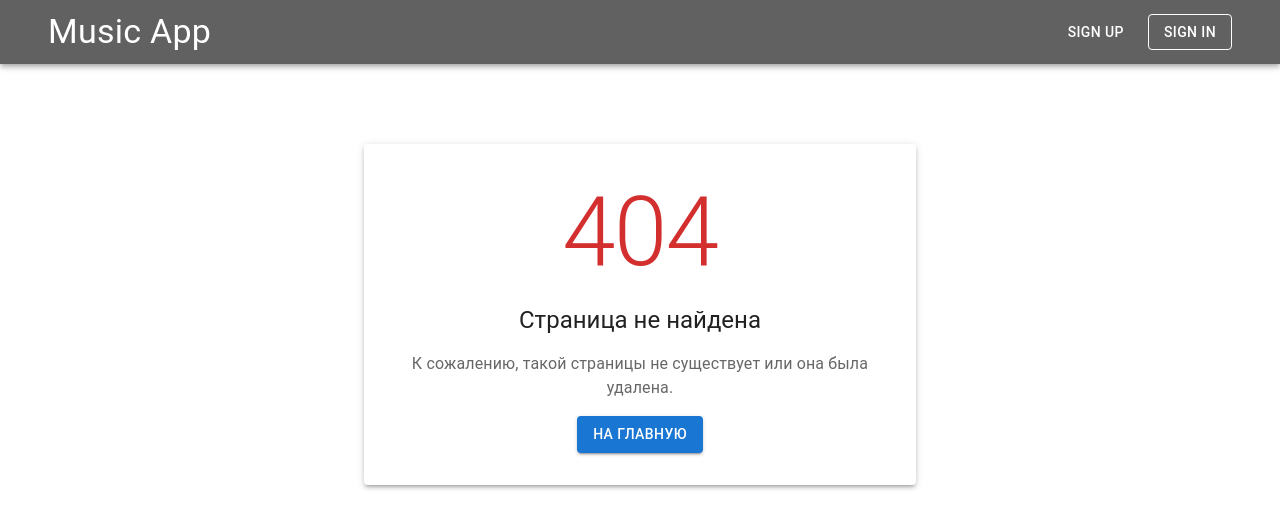
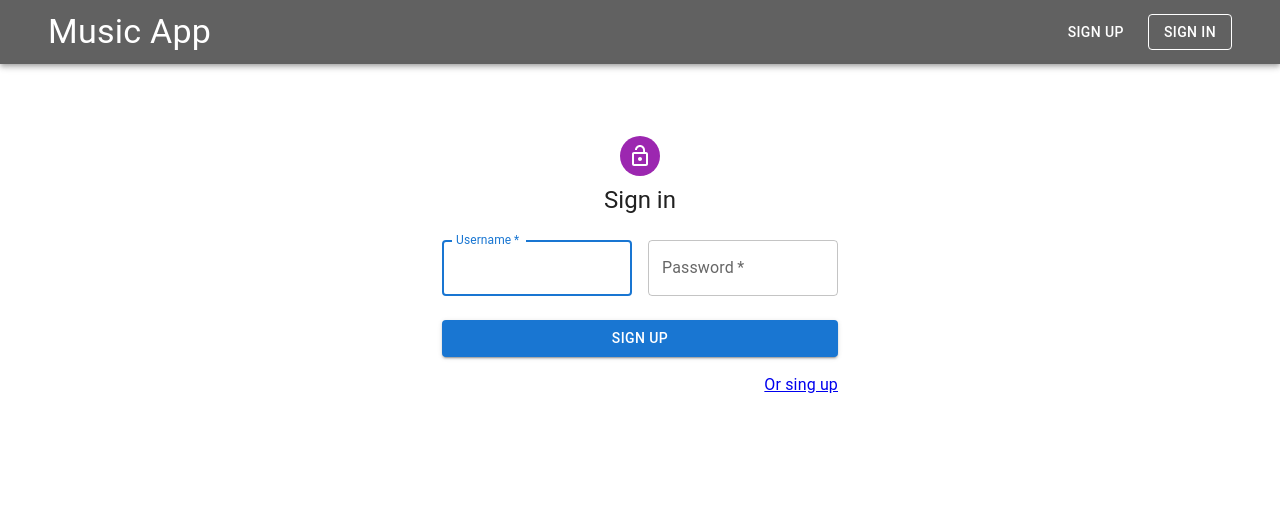
Before and after one commit to Shefler20/Music-App-Api-Mongoose-, a React (Vite) app in the folder frontend/: page /login in a window 1280 px wide. Before the commit this address had no page. Shown: the top 528 px of the page. Built offline with nearby package versions, Linux system fonts and the light colour scheme.

Commit message:
[frontend.4] сделал лигинку , контейнер, слайс, запрос, обработку ошибок, типы, подтянул либу toasty, изменил шапку добавив проверки и вынес в отдельные компоненты

```diff
--- a/frontend/package.json
+++ b/frontend/package.json
@@ -19,7 +19,8 @@
     "react": "^19.2.4",
     "react-dom": "^19.2.4",
     "react-redux": "^9.2.0",
-    "react-router-dom": "^7.13.2"
+    "react-router-dom": "^7.13.2",
+    "react-toastify": "^11.0.5"
   },
   "devDependencies": {
     "@babel/core": "^7.29.0",
--- a/frontend/src/App.tsx
+++ b/frontend/src/App.tsx
@@ -6,6 +6,7 @@ import ArtistAlbums from "./containers/ArtistAlbums/ArtistAlbums.tsx";
 import TracksInAlbum from "./containers/TracksInAlbum/TracksInAlbum.tsx";
 import Register from "./containers/Register/Register.tsx";
 import Header from "./components/Header/Header.tsx";
+import Login from "./containers/Login/Login.tsx";
 
 
 
@@ -16,6 +17,7 @@ const App = () => (
             <Routes>
                 <Route path="/" element={<Home/>} />
                 <Route path="/register" element={<Register/>}/>
+                <Route path="/login" element={<Login/>}/>
                 <Route path="/albums" element={<ArtistAlbums/>}/>
                 <Route path="/tracks" element={<TracksInAlbum/>}/>
 
--- /dev/null
+++ b/frontend/src/components/Header/AnonimusMenu/AnonymousMenu.tsx
@@ -0,0 +1,28 @@
+import {Button} from "@mui/material";
+import {NavLink} from "react-router-dom";
+
+
+const AnonymousMenu = () => {
+    return (
+        <>
+            <Button
+                color="inherit"
+                component={NavLink}
+                to="/register"
+            >
+                Sign Up
+            </Button>
+
+            <Button
+                variant="outlined"
+                color="inherit"
+                component={NavLink}
+                to="/login"
+            >
+                Sign In
+            </Button>
+        </>
+    );
+};
+
+export default AnonymousMenu;
--- a/frontend/src/components/Header/Header.tsx
+++ b/frontend/src/components/Header/Header.tsx
@@ -1,7 +1,12 @@
-import {AppBar, Box, Button, Container, Toolbar, Typography} from "@mui/material";
+import {AppBar, Box, Container, Toolbar, Typography} from "@mui/material";
 import {NavLink} from "react-router-dom";
+import {useAppSelector} from "../../app/hooks.ts";
+import {userSelector} from "../../features/users/usersSelectors.ts";
+import UserMenu from "./UserMenu/UserMenu.tsx";
+import AnonymousMenu from "./AnonimusMenu/AnonymousMenu.tsx";
 
 const Header= () => {
+    const user = useAppSelector(userSelector);
     return (
         <div>
             <AppBar position="static" sx={{ backgroundColor: "grey.700" }}>
@@ -14,22 +19,7 @@ const Header= () => {
                             >Music App</NavLink>
                         </Typography>
                         <Box sx={{ display: "flex", gap: 2 }}>
-                            <Button
-                                color="inherit"
-                                component={NavLink}
-                                to="/register"
-                            >
-                                Sign Up
-                            </Button>
-
-                            <Button
-                                variant="outlined"
-                                color="inherit"
-                                component={NavLink}
-                                to="/login"
-                            >
-                                Sign In
-                            </Button>
+                            {user ? <UserMenu user={user}/> : <AnonymousMenu/>}
                         </Box>
                     </Toolbar>
                 </Container>
--- /dev/null
+++ b/frontend/src/components/Header/UserMenu/UserMenu.tsx
@@ -0,0 +1,39 @@
+import {Button, Menu, MenuItem} from "@mui/material";
+import {useState} from "react";
+
+interface Props {
+    user: User;
+}
+
+const UserMenu: React.FC<Props> = ({user}) => {
+    const [anchorEl, setAnchorEl] = useState<HTMLElement | null>(null);
+
+    const handleClick = (e: React.MouseEvent<HTMLElement>) => {
+        setAnchorEl(e.currentTarget);
+    };
+
+    const handleClose = () => {
+        setAnchorEl(null);
+    };
+    return (
+        <>
+            <Button
+                variant="outlined"
+                onClick={handleClick}
+                color="inherit"
+            >
+                Hello {user.username}!
+            </Button>
+            <Menu
+                anchorEl={anchorEl}
+                keepMounted
+                open={Boolean(anchorEl)}
+                onClose={handleClose}
+            >
+                <MenuItem>Logout</MenuItem>
+            </Menu>
+        </>
+    );
+};
+
+export default UserMenu;
--- /dev/null
+++ b/frontend/src/containers/Login/Login.tsx
@@ -0,0 +1,113 @@
+import {Alert, Avatar, Box, Button, CircularProgress, Container, Grid, TextField, Typography} from "@mui/material";
+import {useState} from "react";
+import {Link, useNavigate} from "react-router-dom";
+import {useAppDispatch, useAppSelector} from "../../app/hooks.ts";
+import {loginErrorSelector, loginLoadingSelector,} from "../../features/users/usersSelectors.ts";
+import {login} from "../../features/users/usersSlice.ts";
+import {LockOpen} from "@mui/icons-material";
+
+
+const Login = () => {
+    const dispatch = useAppDispatch();
+    const error = useAppSelector(loginErrorSelector);
+    const loadingLogin = useAppSelector(loginLoadingSelector);
+    const navigate = useNavigate();
+
+    const [form, setForm] = useState<LoginMutation>({
+        username: "",
+        password: "",
+    });
+
+    const onInputChange = (e: React.ChangeEvent<HTMLInputElement>) => {
+        const {name, value} = e.target;
+        setForm(prevState => ({...prevState, [name]: value }));
+    };
+
+    const onSubmitHandler = async (e: React.FormEvent<HTMLFormElement>) => {
+        e.preventDefault();
+        try {
+            await dispatch(login(form)).unwrap();
+            setForm({
+                username: "",
+                password: "",
+            });
+            navigate("/");
+        } catch (e) {
+            console.log(e);
+        }
+    };
+
+    return (
+        <>
+            <Container component="main" maxWidth="xs">
+                <Box
+                    sx={{
+                        marginTop: 8,
+                        display: 'flex',
+                        flexDirection: 'column',
+                        alignItems: 'center',
+                    }}
+                >
+                    <Avatar sx={{ m: 1, bgcolor: 'secondary.main' }}>
+                        <LockOpen />
+                    </Avatar>
+                    <Typography component="h1" variant="h5">
+                        Sign in
+                    </Typography>
+
+                    {error && <Alert severity="error" sx={{mt: 3, width:"100%"}}>{error.message}</Alert>}
+
+                    <Box component="form" noValidate onSubmit={onSubmitHandler} sx={{ mt: 3 }}>
+                        <Grid container spacing={2}>
+                            <Grid size={{xs: 12, sm: 6}}>
+                                <TextField
+                                    autoComplete="given-name"
+                                    name="username"
+                                    required
+                                    fullWidth
+                                    id="username"
+                                    label="Username"
+                                    autoFocus
+                                    value={form.username}
+                                    onChange={onInputChange}
+                                    disabled={loadingLogin}
+                                />
+                            </Grid>
+                            <Grid size={{xs: 12, sm: 6}}>
+                                <TextField
+                                    required
+                                    fullWidth
+                                    name="password"
+                                    label="Password"
+                                    type="password"
+                                    id="password"
+                                    autoComplete="new-password"
+                                    value={form.password}
+                                    onChange={onInputChange}
+                                    disabled={loadingLogin}
+                                />
+                            </Grid>
+                        </Grid>
+                        <Button
+                            type="submit"
+                            fullWidth
+                            variant="contained"
+                            sx={{ mt: 3, mb: 2 }}
+                        >
+                            {loadingLogin ? <CircularProgress/> : "Sign Up"}
+                        </Button>
+                        <Grid container justifyContent="flex-end">
+                            <Grid>
+                                <Link to='/register'>
+                                    Or sing up
+                                </Link>
+                            </Grid>
+                        </Grid>
+                    </Box>
+                </Box>
+            </Container>
+        </>
+    );
+};
+
+export default Login;
--- a/frontend/src/features/users/usersSelectors.ts
+++ b/frontend/src/features/users/usersSelectors.ts
@@ -3,3 +3,6 @@ import type {RootState} from "../../app/store/store.ts";
 export const userSelector = (state: RootState) => state.user.user;
 export const registerLoadingSelector = (state: RootState) => state.user.registerLoading;
 export const registerErrorSelector = (state: RootState) => state.user.registerError;
+
+export const loginLoadingSelector = (state: RootState) => state.user.loginLoading;
+export const loginErrorSelector = (state: RootState) => state.user.loginError;
--- a/frontend/src/features/users/usersSlice.ts
+++ b/frontend/src/features/users/usersSlice.ts
@@ -1,17 +1,22 @@
 import {createAsyncThunk, createSlice} from "@reduxjs/toolkit";
 import axiosApi from "../../axiosApi.ts";
 import {isAxiosError} from "axios";
+import {toast} from "react-toastify";
 
 interface UsersState {
     user: User | null;
     registerLoading: boolean;
     registerError: ValidationError | null;
+    loginLoading: boolean;
+    loginError: GlobalError | null;
 }
 
 const initialState: UsersState = {
     user: null,
     registerLoading: false,
     registerError: null,
+    loginLoading: false,
+    loginError: null,
 }
 
 export const usersSlice = createSlice({
@@ -31,11 +36,24 @@ export const usersSlice = createSlice({
             state.registerLoading = false;
             state.registerError = error || null;
         })
+
+        builder.addCase(login.pending, (state) => {
+            state.loginLoading = true;
+            state.loginError = null;
+        })
+        builder.addCase(login.fulfilled, (state, {payload: user}) => {
+            state.loginLoading = false;
+            state.user = user;
+        })
+        builder.addCase(login.rejected, (state, {payload: error}) => {
+            state.loginLoading = false;
+            state.loginError = error || null;
+        })
     }
 });
 
 export const register = createAsyncThunk<User, RegisterMutation, {rejectValue: ValidationError}>(
-    'users/register',
+    'user/register',
     async (registerMutation, {rejectWithValue}) => {
         try {
             const resp = await axiosApi.post('/users', registerMutation);
@@ -49,4 +67,20 @@ export const register = createAsyncThunk<User, RegisterMutation, {rejectValue: V
     }
 );
 
+export const login = createAsyncThunk<User, LoginMutation, {rejectValue: GlobalError}>(
+    'user/login',
+    async (loginMutation, {rejectWithValue}) => {
+        try {
+            const resp = await axiosApi.post<{user: User, message: string}>('/users/sessions', loginMutation);
+            toast.success(resp.data.message);
+            return resp.data.user;
+        }catch (e){
+            if (isAxiosError(e) && e.response && e.response.status === 400){
+                return rejectWithValue(e.response.data as GlobalError);
+            }
+            throw e;
+        }
+    }
+);
+
 export const userReducer = usersSlice.reducer;
--- a/frontend/src/main.tsx
+++ b/frontend/src/main.tsx
@@ -4,11 +4,13 @@ import {Provider} from "react-redux";
 import {store} from "./app/store/store.ts";
 import {BrowserRouter} from "react-router-dom";
 import {CssBaseline} from "@mui/material";
+import {ToastContainer} from "react-toastify";
 
 createRoot(document.getElementById('root')!).render(
     <Provider store={store}>
         <BrowserRouter>
             <CssBaseline/>
+            <ToastContainer/>
             <App />
         </BrowserRouter>
     </Provider>
```
Also changed, not shown: frontend/src/types.d.ts (+9 -0 lines), 2 other files (tests, documents, lock files or other folders).
